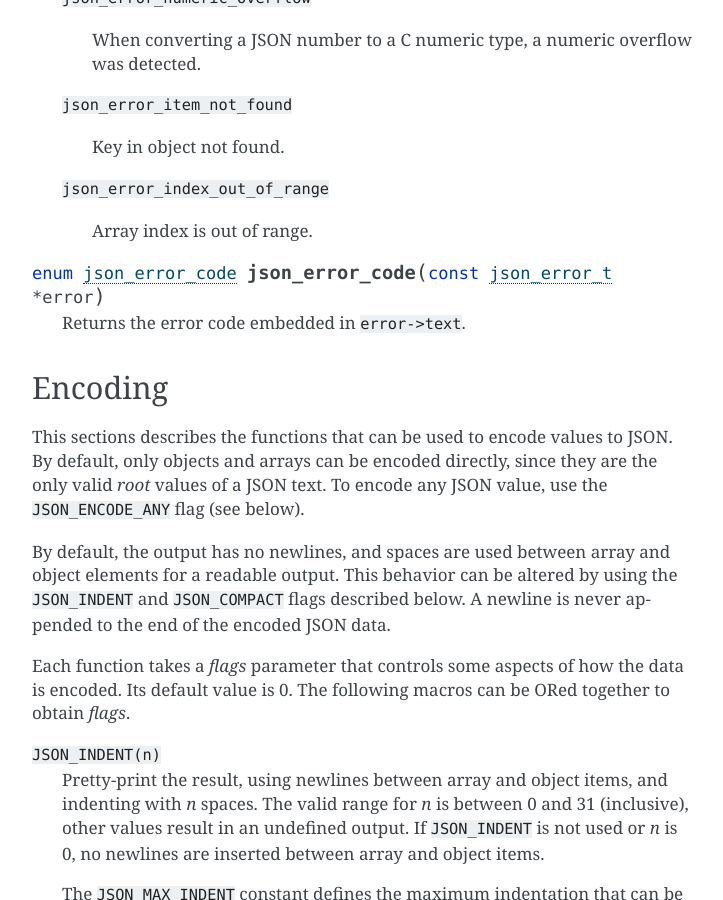
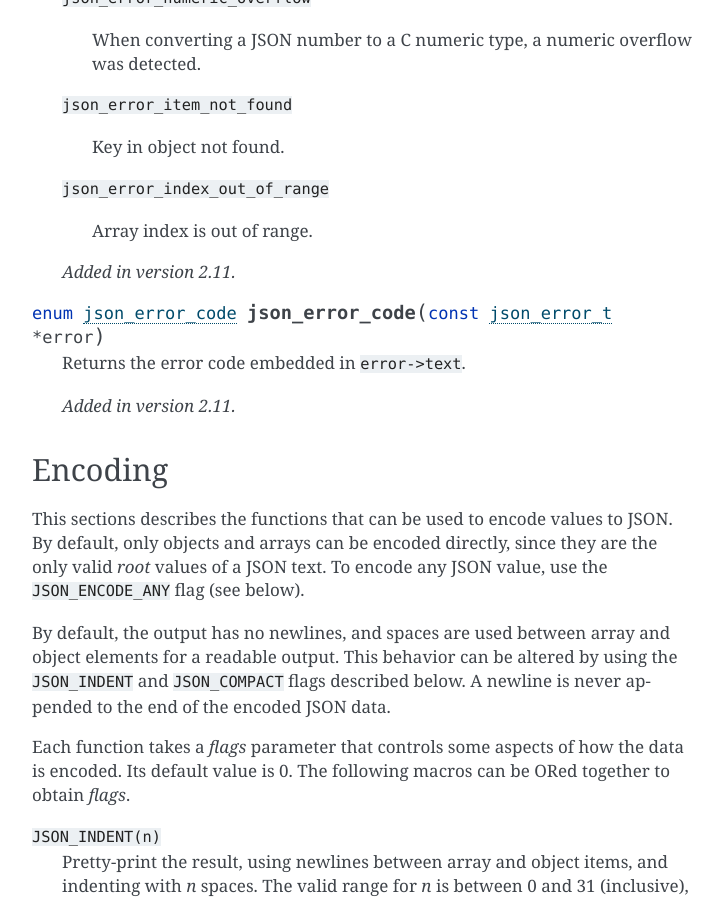
Before and after one commit to akheron/jansson, a Sphinx documentation site: the page built from doc/apiref.rst, in a window 1280 px wide and 900 px high, scrolled down 18752 px. Shown: the whole window, without its empty margins (388-1111 px from the left). Built offline with Sphinx 7.4.7, drawn with Linux system fonts in a browser that asks for light colours.

Commit message:
document that json_error_code will be added in version 2.11

```diff
--- a/doc/apiref.rst
+++ b/doc/apiref.rst
@@ -951,9 +951,13 @@ in which case no error information is returned to the caller.
 
        Array index is out of range.
 
+   .. versionadded:: 2.11
+
 .. function:: enum json_error_code json_error_code(const json_error_t *error)
 
    Returns the error code embedded in ``error->text``.
+
+   .. versionadded:: 2.11
 
 
 Encoding
```
